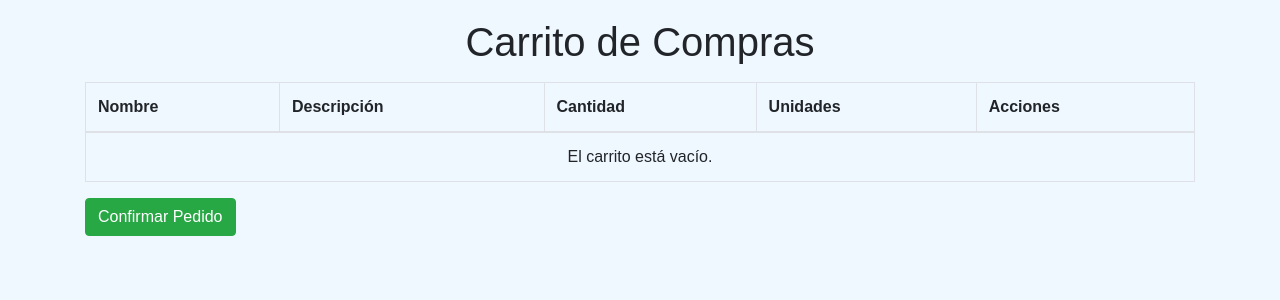
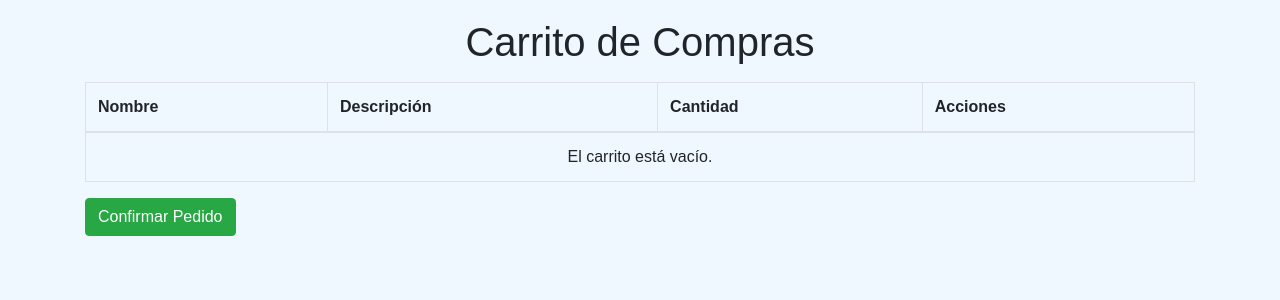
Before and after one commit to pato2546/web, a Django app: page /carro/ in a window 1280 px wide. Shown: the part 76-376 px from the top of the page. Run offline with Django 5.2, Linux system fonts and the light colour scheme; the visitor is signed in with stand-in values (Sample User, id 1); some libraries are stand-ins or nearby versions.

Commit message:
Actualiza html

```diff
--- a/ControlInventario/templates/controlinventario/carrito.html
+++ b/ControlInventario/templates/controlinventario/carrito.html
@@ -39,7 +39,6 @@
           <th>Nombre</th>
           <th>Descripción</th>
           <th>Cantidad</th>
-          <th>Unidades</th>
           <th>Acciones</th>
         </tr>
       </thead>
```
